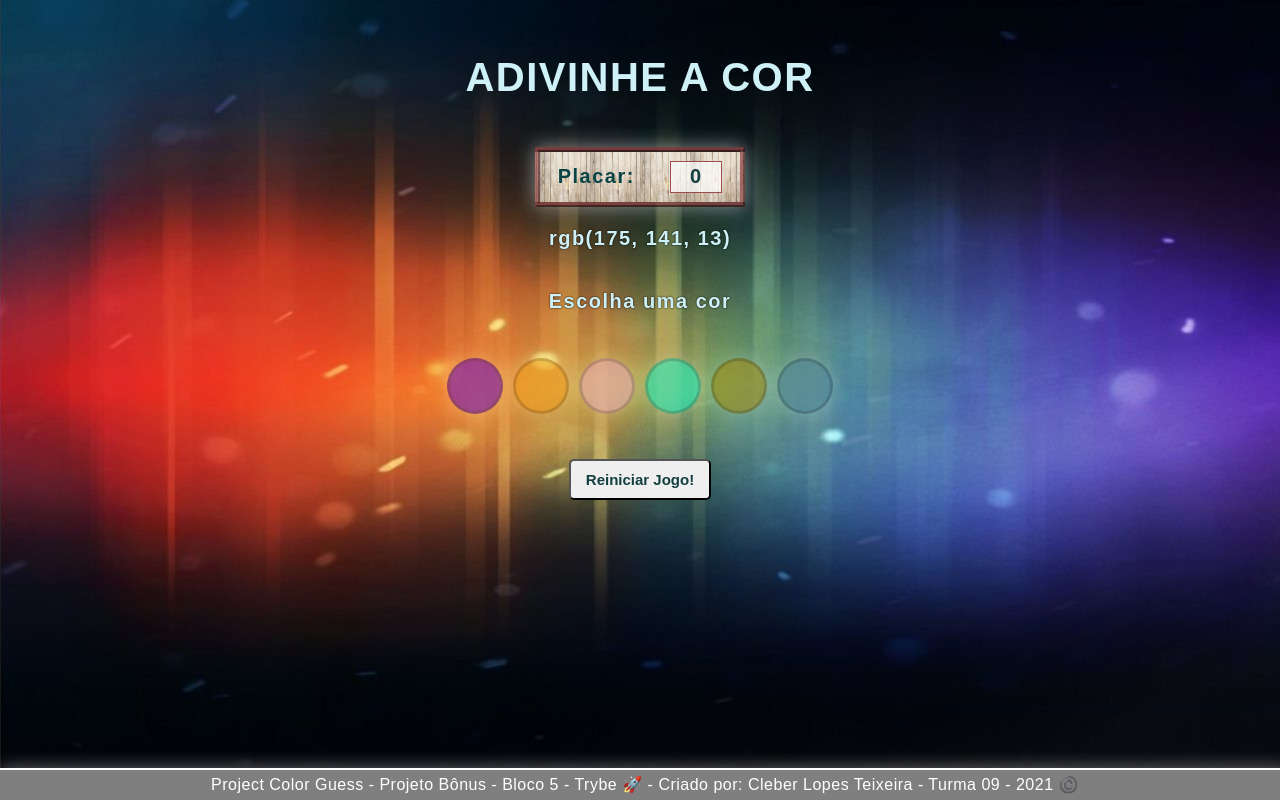
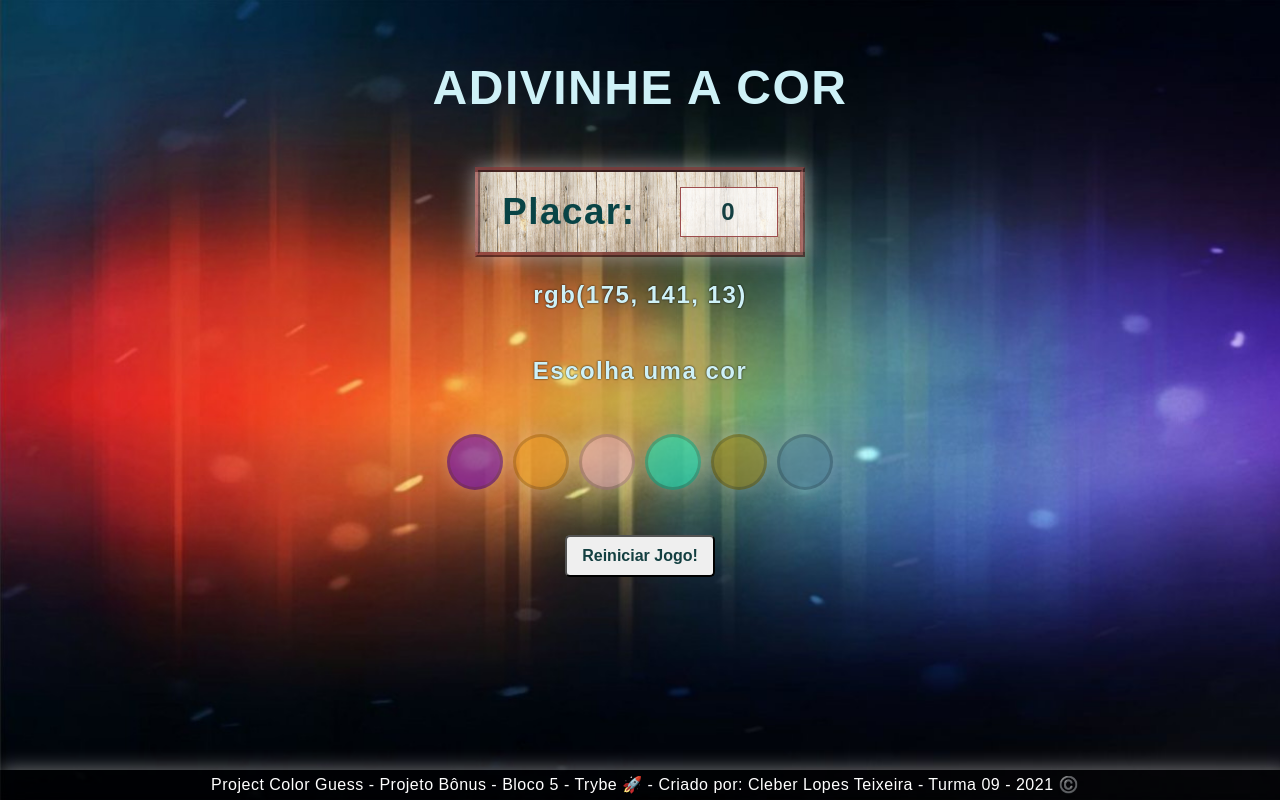
Before and after one commit to tryber/sd-09-project-color-guess, a plain HTML site: page index.html in a window 1280 px wide. Drawn offline with Linux system fonts and the light colour scheme.

Commit message:
Atualização - 08/01/2021 :white_check_mark:

```diff
--- a/index.html
+++ b/index.html
@@ -3,7 +3,7 @@
 <head>
   <meta charset="UTF-8">
   <meta name="viewport" content="width=device-width, initial-scale=1.0">
-  <link rel="shortcut icon" href="img/gess-ico.png" type="image/x-icon">
+  <link rel="shortcut icon" href="ico.png" type="image/x-icon">
   <link rel="stylesheet" href="style.css">
   <script src="script.js"></script>
   <title>Proj Color Guess - Cleber Teixeira</title>
--- a/style.css
+++ b/style.css
@@ -20,14 +20,15 @@
 }
 
 body {
-  background-attachment:fixed;
-  background-image: url(img/bg-color.jpg);
+  background-attachment: fixed;
+  background-image: url(bg_color.jpg);
   background-repeat: no-repeat;
+  background-size: cover;
   color: rgb(206, 241, 247);
   display: flex;
   flex-direction: column;
   font-family: sans-serif;
-  font-size: 20px;
+  font-size: 1.5rem;
   letter-spacing: 1.5px;
 }
 
@@ -62,7 +63,7 @@ body {
 .reset-game {
   border-radius: 5px;
   color: rgb(19, 63, 65);
-  font-size: 15px;
+  font-size: 1rem;
   font-weight: 600;
   margin-top: 20px;
   padding: 10px 15px;
@@ -93,24 +94,28 @@ body {
   color: rgb(19, 63, 65);
   display: flex;
   font-weight: 600;
-  height: 30px;
+  height: 3rem;
   justify-content: center;
-  width: 50px;
+  width: 6rem;
 }
 
 .scoreboard {
   align-items: center;
-  background-image: url(img/bg.png);
+  background-image: url(score.png);
   background-repeat: repeat-x;
-  background-size: 50px 50px;
+  background-size: 5rem 5rem;
   border: 5px ridge rgba(157, 77, 77, 0.7);
   box-shadow: 0 0 20px rgba(255, 255, 255, 0.5);
   color: rgb(9, 68, 70);
   display: flex;
   font-weight: 600;
-  height: 50px;
+  height: 5rem;
   justify-content: space-around;
-  width: 200px;
+  width: 20rem;
+}
+
+.scoreboard p {
+  font-size: 2.3rem;
 }
 
 .title {
```
Also changed, not shown: bg_color.jpg (renamed from img/bg-color.jpg), ico.png (renamed from img/gess-ico.png), score.png (renamed from img/bg.png).
